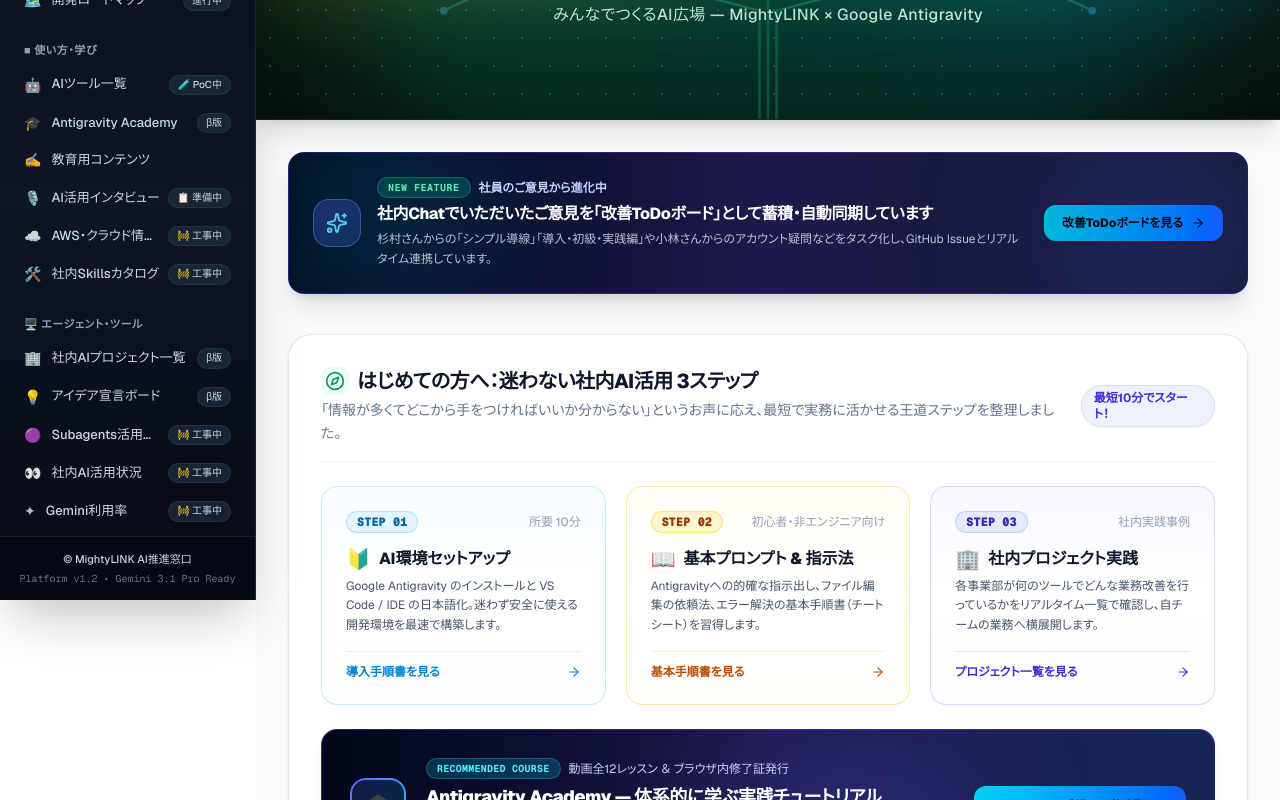
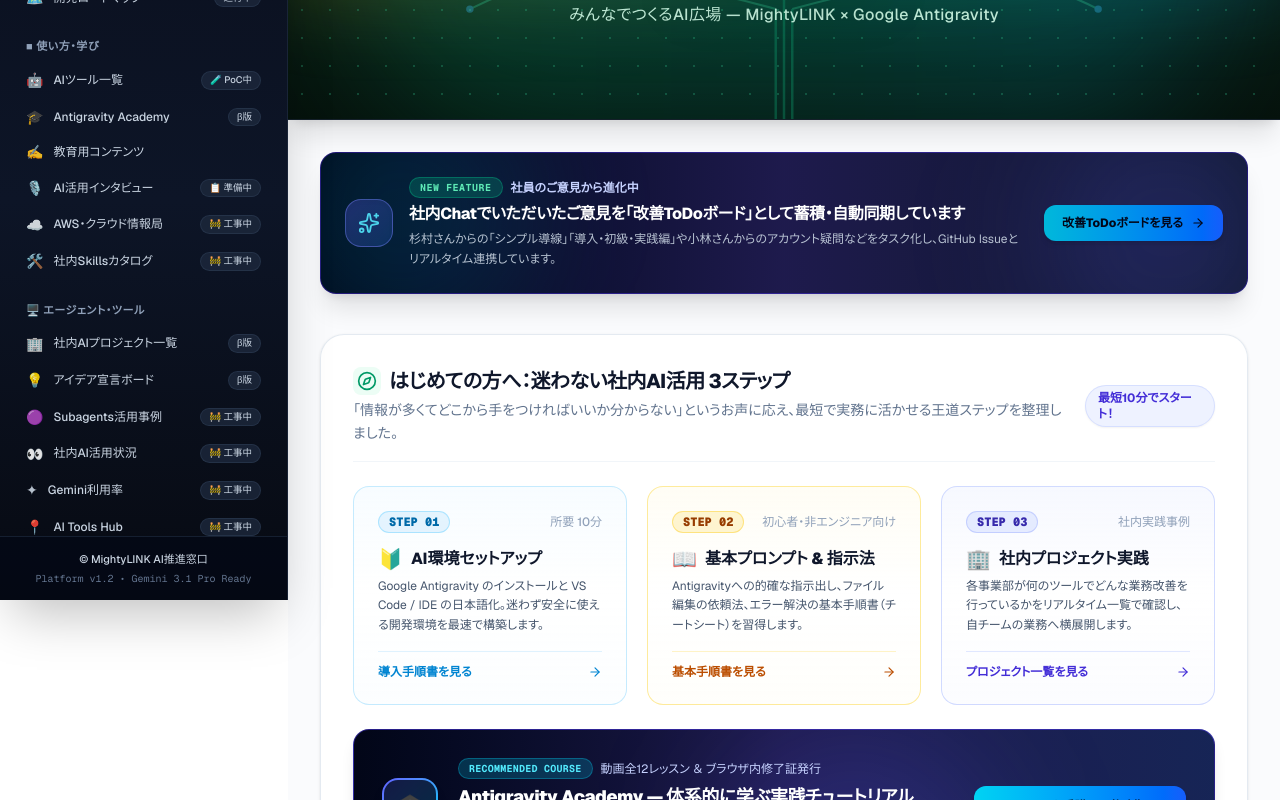
Before and after one commit to kanta13jp1/ai-park, a Next.js app: page / in a window 1280 px wide. Shown: the part 200-1000 px from the top of the page. Built offline with nearby package versions, Linux system fonts and the light colour scheme.

Commit message:
fix(layout): サイドバー幅をw-72に拡張しナビゲーション項目の文字見切れ・省略を完全解消

```diff
--- a/src/app/layout.tsx
+++ b/src/app/layout.tsx
@@ -31,7 +31,7 @@
     >
       <body className="min-h-full bg-[#f8fafc] text-slate-900 flex flex-col font-sans selection:bg-cyan-500 selection:text-white">
         <Sidebar />
-        <div className="md:pl-64 flex-1 flex flex-col min-h-screen">
+        <div className="md:pl-72 flex-1 flex flex-col min-h-screen">
           <main className="flex-1 flex flex-col">{children}</main>
         </div>
       </body>
--- a/src/components/Sidebar.tsx
+++ b/src/components/Sidebar.tsx
@@ -33,7 +33,7 @@
 
       {/* サイドバー本体 */}
       <aside
-        className={`fixed top-0 left-0 bottom-0 z-40 w-64 bg-gradient-to-b from-[#0a0f1d] via-[#0d1527] to-[#070a12] text-slate-100 flex flex-col transition-all duration-300 ease-in-out select-none shadow-2xl border-r border-slate-800/80 md:translate-x-0 ${
+        className={`fixed top-0 left-0 bottom-0 z-40 w-72 bg-gradient-to-b from-[#0a0f1d] via-[#0d1527] to-[#070a12] text-slate-100 flex flex-col transition-all duration-300 ease-in-out select-none shadow-2xl border-r border-slate-800/80 md:translate-x-0 ${
           isOpen ? "translate-x-0" : "-translate-x-full md:translate-x-0"
         }`}
       >
@@ -63,7 +63,7 @@
           <Link
             href="/"
             onClick={() => setIsOpen(false)}
-            className="group flex items-center space-x-2"
+            className="group flex items-center space-x-2.5"
           >
             <div className="w-8 h-8 rounded-lg bg-gradient-to-br from-cyan-400 via-blue-600 to-indigo-600 flex items-center justify-center text-white shadow-md shadow-blue-500/20 group-hover:scale-105 transition-transform">
               <Sparkles size={16} />
@@ -80,7 +80,7 @@
         </div>
 
         {/* ナビゲーションリスト */}
-        <nav className="flex-1 overflow-y-auto px-3 py-4 space-y-5 text-sm z-10">
+        <nav className="flex-1 overflow-y-auto px-3.5 py-4 space-y-5 text-sm z-10">
           {navigationSections.map((section, secIdx) => (
             <div key={secIdx} className="space-y-1">
               {section.title && (
@@ -115,13 +115,13 @@
                         href={item.href}
                         target="_blank"
                         rel="noopener noreferrer"
-                        className="group flex items-center justify-between px-3 py-2 rounded-xl text-slate-300 hover:bg-white/5 hover:text-white transition-all text-[13px]"
+                        className="group flex items-center justify-between px-3 py-2 rounded-xl text-slate-300 hover:bg-white/5 hover:text-white transition-all text-xs"
                       >
-                        <span className="flex items-center space-x-2.5 truncate">
+                        <span className="flex items-center space-x-2.5">
                           {item.icon && <span className="text-sm leading-none opacity-80 group-hover:opacity-100">{item.icon}</span>}
-                          <span className="truncate">{item.name}</span>
+                          <span>{item.name}</span>
                         </span>
-                        <ExternalLink size={13} className="opacity-50 group-hover:opacity-100 transition-opacity" />
+                        <ExternalLink size={13} className="opacity-50 group-hover:opacity-100 transition-opacity shrink-0 ml-1.5" />
                       </a>
                     );
                   }
@@ -131,9 +131,9 @@
                       key={item.href}
                       href={item.href}
                       onClick={() => setIsOpen(false)}
-                      className={`group relative flex items-center justify-between px-3 py-2 rounded-xl transition-all text-[13px] font-medium ${
+                      className={`group relative flex items-center justify-between px-3 py-2 rounded-xl transition-all text-xs font-medium ${
                         isActive
-                          ? "bg-gradient-to-r from-blue-600/30 via-indigo-600/20 to-transparent text-white font-semibold border border-blue-500/30 shadow-xs"
+                          ? "bg-gradient-to-r from-blue-600/30 via-indigo-600/20 to-transparent text-white font-bold border border-blue-500/30 shadow-xs"
                           : "text-slate-300 hover:bg-white/5 hover:text-white"
                       }`}
                     >
@@ -142,18 +142,18 @@
                         <span className="absolute left-0 top-1.5 bottom-1.5 w-1 bg-gradient-to-b from-cyan-400 to-blue-500 rounded-r shadow-[0_0_8px_rgba(56,189,248,0.6)]" />
                       )}
 
-                      <span className="flex items-center space-x-2.5 truncate">
+                      <span className="flex items-center space-x-2.5">
                         {item.icon && (
-                          <span className="text-sm leading-none opacity-90 group-hover:scale-110 transition-transform">
+                          <span className="text-sm leading-none opacity-90 group-hover:scale-110 transition-transform shrink-0">
                             {item.icon}
                           </span>
                         )}
-                        <span className="truncate">{item.name}</span>
+                        <span className="leading-snug">{item.name}</span>
                       </span>
 
                       {item.badge && (
                         <span
-                          className={`text-[10px] px-2 py-0.5 rounded-full font-medium shrink-0 ml-1.5 transition-colors ${
+                          className={`text-[9.5px] px-2 py-0.5 rounded-full font-medium shrink-0 ml-1.5 transition-colors whitespace-nowrap ${
                             isActive
                               ? "bg-cyan-500/20 text-cyan-200 border border-cyan-400/40"
                               : "bg-slate-800/80 text-slate-300 border border-slate-700/50 group-hover:border-slate-600"
```
